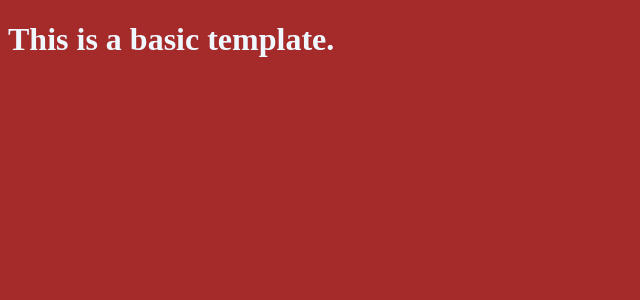
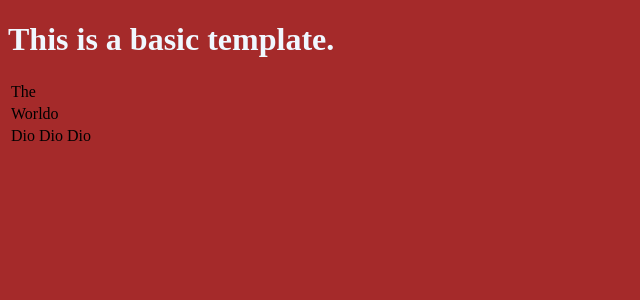
Before and after one commit to Jks08/Learning_BajajTraining, a Flask app: template Python/Flask/templates/Basic1.html in a window 1280 px wide. Shown: the top 300 px of the page, without its empty margins (0-640 px from the left). Run offline with Flask 2, Linux system fonts and the light colour scheme; the template is opened without the code that fills it, so the values that code supplies are empty.

Commit message:
more changes.

```diff
--- a/Python/Flask/Basics1.py
+++ b/Python/Flask/Basics1.py
@@ -1,11 +1,15 @@
 # Basic html template rendering in Flask
 
 from flask import Flask, render_template
+from flask_wtf import FlaskForm
+
 app = Flask(__name__)
 
 @app.route('/')
 def index():
     return render_template('Basic1.html')
 
+# wtforms and wtf in flask
+
 if __name__ == '__main__':
     app.run(debug=True)
--- a/Python/Flask/templates/Basic1.html
+++ b/Python/Flask/templates/Basic1.html
@@ -9,5 +9,17 @@
 <body style="background-color: brown;">
     <!-- Simple template with some text and red backgorund-->
     <h1 style="color: aliceblue;">This is a basic template.</h1>
+
+    <table>
+        <tr>
+            <td style="color: rgb(0, 0, 0);">The</td>
+        </tr>
+        <tr>
+            <td style="color: rgb(0, 0, 0);">Worldo</td>
+        </tr>
+        <tr>
+            <td style="color: rgb(0, 0, 0);">Dio Dio Dio</td>
+        </tr>
+    </table>
 </body>
 </html>
```
